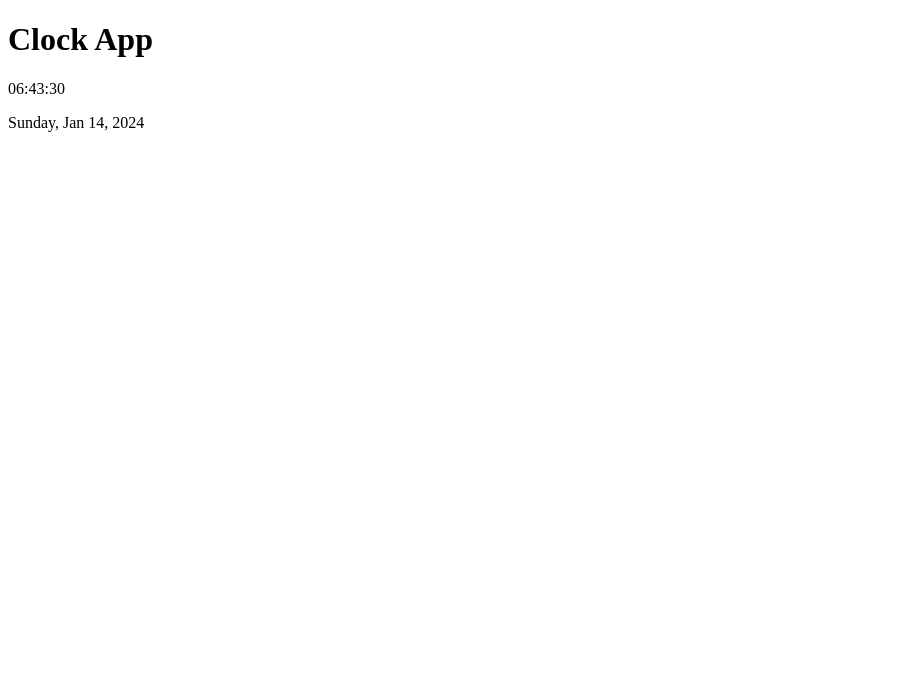
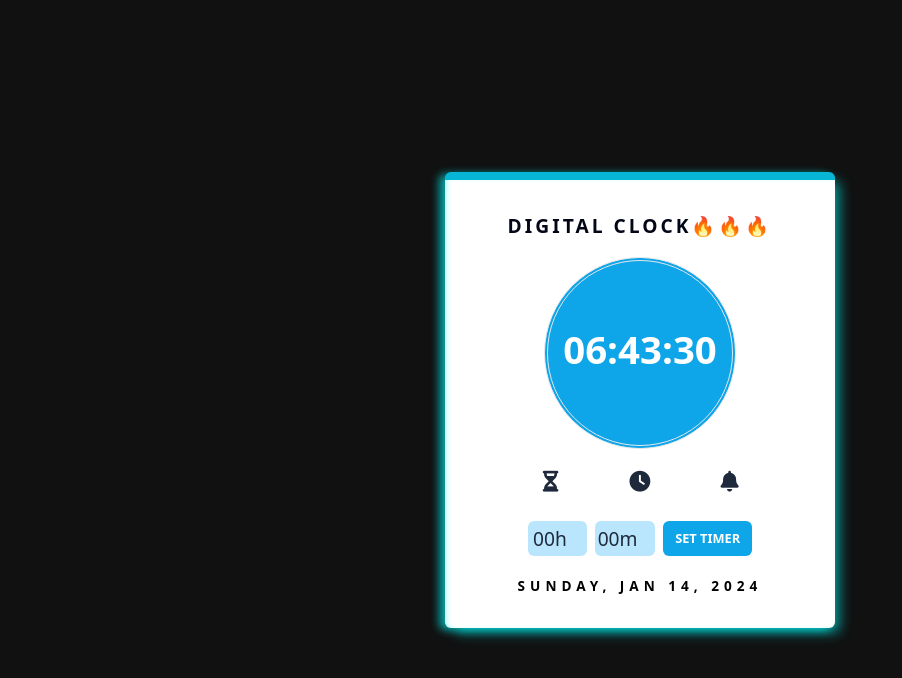
Before and after one commit to lkbrian/clock, a plain HTML site: page index.html in a window 1280 px wide. Shown: the whole page, without its empty margins (0-902 px from the left). Drawn offline with nearby package versions, Linux system fonts and the light colour scheme.

Commit message:
styled using tailwind

```diff
--- a/index.html
+++ b/index.html
@@ -4,18 +4,55 @@
     <meta charset="UTF-8" />
     <meta name="viewport" content="width=device-width, initial-scale=1.0" />
     <link rel="stylesheet" href="./style.css" />
+    <script src="https://cdn.tailwindcss.com"></script>
+    <script
+      src="https://kit.fontawesome.com/8095a6bfde.js"
+      crossorigin="anonymous"
+    ></script>
     <script defer src="./script.js"></script>
-    <title>Document</title>
+    <title>ALBRAN</title>
   </head>
-  <body>
-    <div class="clock-card">
-        <h1>Clock App</h1>
-    <div class="clock">
-      <p class="time">Hour</p>
-    </div>
-    <div id="date">
-        <p class="day">Day</p>
-    </div>
+  <body
+    class="bg-[#111] text-white flex h-screen w-screen items-center justify-center"
+  >
+    <div
+      class="clock-card flex items-center flex-col py-8 px-4 bg-white text-black rounded-md w-[390px] border-t-8 border-cyan-500"
+    >
+      <h1
+        class="pb-4 font-black text-[1.2rem] text-slate-950 uppercase tracking-[3px]"
+      >
+        Digital clock🔥🔥🔥
+      </h1>
+      <div class="clock">
+        <p
+          class="time border-4 text-white border-double bg-sky-500 h-48 w-48 rounded-full text-center leading-[11rem] text-[2.4rem] font-black"
+        >
+          Hour
+        </p>
+      </div>
+      <div
+        class="essentials flex p-4 w-[100%] items-center justify-evenly text-[1.3rem]"
+      >
+        <i
+          class="fa-solid fa-hourglass-half hover:bg-sky-200 h-[2rem] w-[2rem] leading-[2rem] text-slate-800 cursor-pointer rounded-full text-center " id="timer"
+        ></i>
+        <i
+          class="fa-solid fa-clock hover:bg-sky-200 h-[2rem] w-[2rem] leading-[2rem] text-slate-800 cursor-pointer rounded-full text-center " id="clocktime"
+        ></i>
+        <i
+          class="fa-solid fa-bell hover:bg-sky-200 h-[2rem] w-[2rem] leading-[2rem] text-slate-800 cursor-pointer rounded-full text-center " id="alarm"
+        ></i>
+      </div>
+      <div class="flex items-center justify-center w-full gap-2 pt-2 input">
+        <input max="24" maxlength="2"  placeholder="00h" type="number" class="w-1/6 text-center leading-[35px] text-[1.2rem] bg-sky-200 rounded-md placeholder:text-slate-800" id="hourinput" />
+        <input max="59" maxlength="2" placeholder="00m" type="number" class="w-1/6 text-center leading-[35px] text-[1.2rem] bg-sky-200 rounded-md placeholder:text-slate-800" id="minsinput" />
+        <input type="Submit" value="Set Timer" class="w-1/4 text-center leading-[35px] text-[.8rem] bg-sky-500 rounded-md text-white font-bold uppercase cursor-pointer" id="submit"/>
+      </div>
+      <div id="date">
+        <p class="day tracking-[5px] pt-5 text-[.85rem] uppercase font-black">
+          Day
+        </p>
+      </div>
     </div>
   </body>
 </html>
--- a/script.js
+++ b/script.js
@@ -1,22 +1,34 @@
 const time = document.querySelector(".time");
 const day = document.querySelector(".day");
 const date = document.querySelector(".date");
+const timer = document.querySelector("#timer");
+const clock = document.querySelector("#clocktime");
+const alarm = document.querySelector("#alarm");
+const submit = document.querySelector("#submit");
+const hourinput = document.querySelector("#hourinput");
+const minsinput = document.querySelector("#minsinput");
 
-const digitalClock = () => {
+clock.addEventListener("click", digitalClock);
+function digitalClock() {
   const clockDate = new Date();
-  let options = {weekday: 'long',year:"numeric", month:"short", day:"numeric"}
-  let date = clockDate.toLocaleDateString("en-US",options)
+  let options = {
+    weekday: "long",
+    year: "numeric",
+    month: "short",
+    day: "numeric",
+  };
+  let date = clockDate.toLocaleDateString("en-US", options);
   let hrs = clockDate.getHours();
   let mins = clockDate.getMinutes();
   let secs = clockDate.getSeconds();
   hrs = checkTime(hrs);
   mins = checkTime(mins);
   secs = checkTime(secs);
-  time.innerHTML = hrs +':' + mins + ':' + secs;
-  day.innerHTML = date
+  time.innerHTML = hrs + ":" + mins + ":" + secs;
+  day.innerHTML = date;
   setTimeout(digitalClock, 1000); //callback fn
-};
-digitalClock();
+}
+ digitalClock();
 
 function checkTime(e) {
   if (e < 10) {
@@ -24,3 +36,34 @@ function checkTime(e) {
   }
   return e;
 }
+// timer.addEventListener("click", Timer);
+// function Timer() {
+//   submit.addEventListener("click", (event) => {
+//     event.preventDefault();
+//     const hour = parseInt(hourinput.value, 10) || 0;
+//     const minutes = parseInt(minsinput.value, 10) || 0;
+//     const totalSeconds = hour * 3600 + minutes * 60;
+//     if (totalSeconds <= 0 || isNaN(totalSeconds)) {
+//       alert("Please enter valid values for hours and minutes.");
+//       return;
+//     }
+
+//     let seconds = totalSeconds;
+
+//     let timerInterval = setInterval(() => {
+//       const displayHours = Math.floor(seconds / 3600);
+//       const displayMinutes = Math.floor((seconds % 3600) / 60);
+//       const displaySeconds = seconds % 60;
+
+//       time.innerHTML = `${displayHours}:${displayMinutes}:${displaySeconds}s`;
+
+//       if (seconds <= 0) {
+//         clearInterval(timerInterval);
+//         time.innerHTML = "Timer Expired!";
+//       }
+
+//       seconds--;
+//     }, 1000); // Update every second
+
+//   });
+// }
--- a/style.css
+++ b/style.css
@@ -0,0 +1,12 @@
+.clock-card{
+    box-shadow: -6px 2px 8px 0px rgba(0,255,255,.6),
+    7px 7px 13px -3px rgba(0,255,255,.6),
+    4px 0px 10px -7px rgba(0,255,255,1) inset;
+}
+input{
+    background: none;
+}
+.scale{
+    scale: .8;
+}
+.input{display: none;}
```
Also changed, not shown: try.htm (added, +50 -0 lines), 5 other files.
